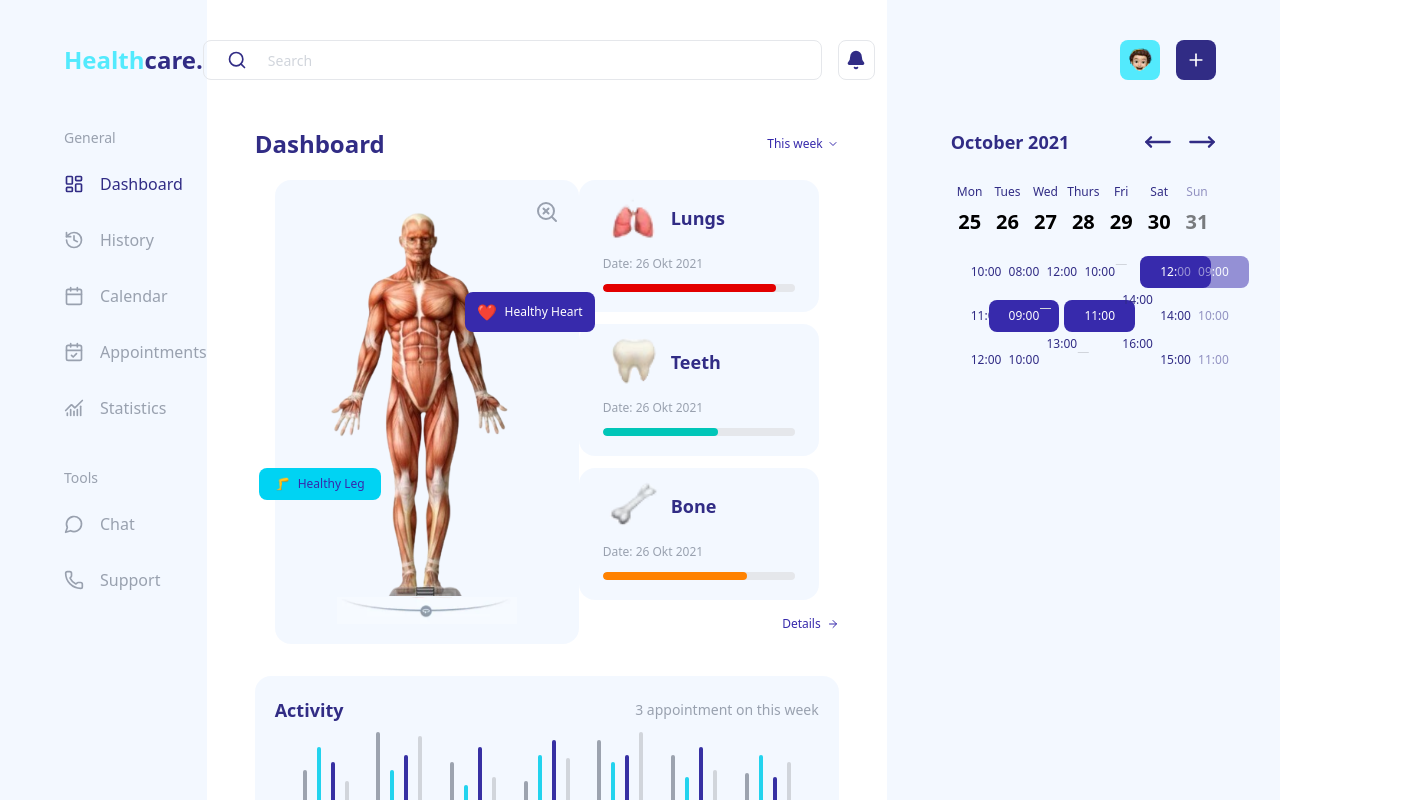
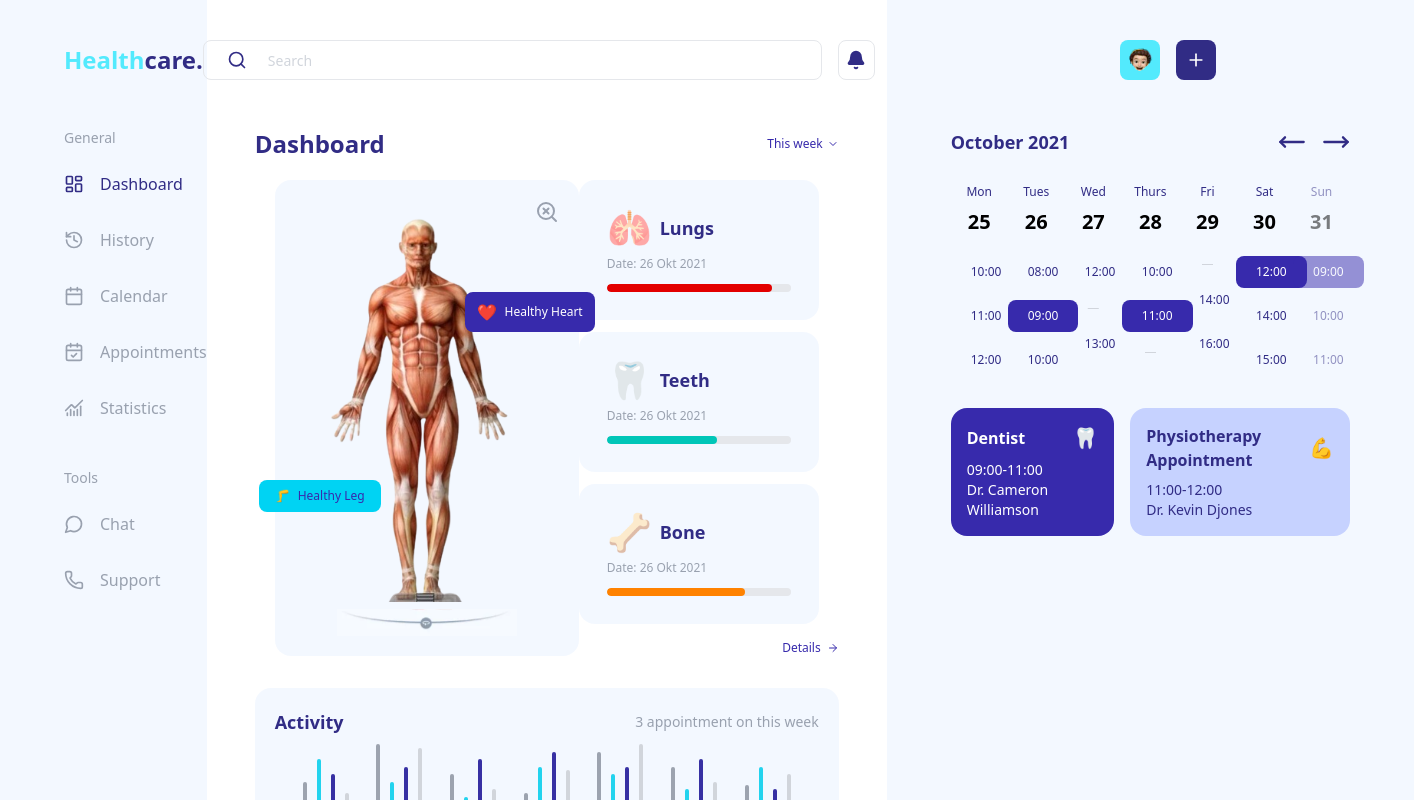
Before and after one commit to SatyabratDeveloper/healthcare-dashboard, a React (Vite) app: page / in a window 1280 px wide. Shown: the top 800 px of the page, 1414 px wide, since content can reach past the window. Built offline with nearby package versions, Linux system fonts and the light colour scheme.

Commit message:
add SimpleAppointmentCard component

```diff
--- a/src/components/DashboardMainContent/HealthStatusCard/HealthStatusCard.jsx
+++ b/src/components/DashboardMainContent/HealthStatusCard/HealthStatusCard.jsx
@@ -2,9 +2,9 @@ import React from "react";
 
 const HealthStatusCard = ({ img, title, date, progress, progressColor }) => {
   return (
-    <div className="bg-blue-50/75 rounded-2xl px-6 pt-2 pb-5 w-60">
+    <div className="bg-blue-50/75 rounded-2xl p-7 w-60">
       <div className="flex items-center gap-2 mb-2">
-        <img src={img} alt={title} className="w-15 h-15" />
+        <span className="text-4xl">{img}</span>
         <h3 className="text-lg font-semibold text-indigo-900">{title}</h3>
       </div>
       <p className="text-xs text-gray-400 mt-1 mb-3">Date: {date}</p>
--- /dev/null
+++ b/src/components/DashboardMainContent/SimpleAppointmentCard/SimpleAppointmentCard.jsx
@@ -0,0 +1,22 @@
+const SimpleAppointmentCard = ({ primary, title, time, doctor, icon }) => {
+  return (
+    <div
+      className={`${
+        primary === "true"
+          ? "bg-indigo-800 text-white"
+          : "bg-indigo-200 text-indigo-900"
+      } rounded-2xl p-4 mt-8`}
+    >
+      <div className="flex justify-between items-center">
+        <span className="font-semibold">{title}</span>
+        <span className="text-xl pl-12">{icon}</span>
+      </div>
+      <div className="mt-2 text-sm font-medium">
+        <div>{time}</div>
+        <div>{doctor}</div>
+      </div>
+    </div>
+  );
+};
+
+export default SimpleAppointmentCard;
--- a/src/components/DashboardOverviewPanel/HealthOverviewPanel.jsx
+++ b/src/components/DashboardOverviewPanel/HealthOverviewPanel.jsx
@@ -1,8 +1,5 @@
 import { ChevronDown, ArrowRight } from "lucide-react";
 import { AnatomySection, HealthStatusCard, ActivityFeed } from "../";
-import lungs from "../../assets/lungs.png";
-import teeth from "../../assets/teeth.png";
-import bone from "../../assets/bone.png";
 
 const HealthOverviewPanel = () => {
   return (
@@ -22,21 +19,21 @@ const HealthOverviewPanel = () => {
         {/* Health Status Card Section */}
         <div className="mr-5 space-y-3">
           <HealthStatusCard
-            img={lungs}
+            img="🫁"
             title="Lungs"
             date="26 Okt 2021"
             progress={90}
             progressColor="#e30000"
           />
           <HealthStatusCard
-            img={teeth}
+            img="🦷"
             title="Teeth"
             date="26 Okt 2021"
             progress={60}
             progressColor="#00c6b8"
           />
           <HealthStatusCard
-            img={bone}
+            img="🦴"
             title="Bone"
             date="26 Okt 2021"
             progress={75}
--- a/src/components/DashboardOverviewPanel/ScheduleOverviewPanel.jsx
+++ b/src/components/DashboardOverviewPanel/ScheduleOverviewPanel.jsx
@@ -1,9 +1,26 @@
-import { CalendarView } from "../";
+import { CalendarView, SimpleAppointmentCard } from "../";
 const ScheduleOverviewPanel = () => {
   return (
     <div className="bg-blue-50/75 pt-32 px-16">
-      <div>
-        <CalendarView />
+      {/* Calendar Section */}
+      <CalendarView />
+
+      {/* Simple Appointment Section */}
+      <div className="flex gap-4">
+        <SimpleAppointmentCard
+          title="Dentist"
+          time="09:00-11:00"
+          doctor="Dr. Cameron Williamson"
+          icon="🦷"
+          primary="true"
+        />
+        <SimpleAppointmentCard
+          title="Physiotherapy Appointment"
+          time="11:00-12:00"
+          doctor="Dr. Kevin Djones"
+          icon="💪"
+          variant="false"
+        />
       </div>
     </div>
   );
--- a/src/components/index.js
+++ b/src/components/index.js
@@ -7,6 +7,7 @@ import AnatomySection from "./DashboardMainContent/AnatomySection/AnatomySection
 import HealthStatusCard from "./DashboardMainContent/HealthStatusCard/HealthStatusCard";
 import ActivityFeed from "./DashboardMainContent/ActivityFeed/ActivityFeed";
 import CalendarView from "./DashboardMainContent/CalendarView/CalendarView";
+import SimpleAppointmentCard from "./DashboardMainContent/SimpleAppointmentCard/SimpleAppointmentCard";
 
 export {
   Header,
@@ -18,4 +19,5 @@ export {
   HealthStatusCard,
   ActivityFeed,
   CalendarView,
+  SimpleAppointmentCard,
 };
```
